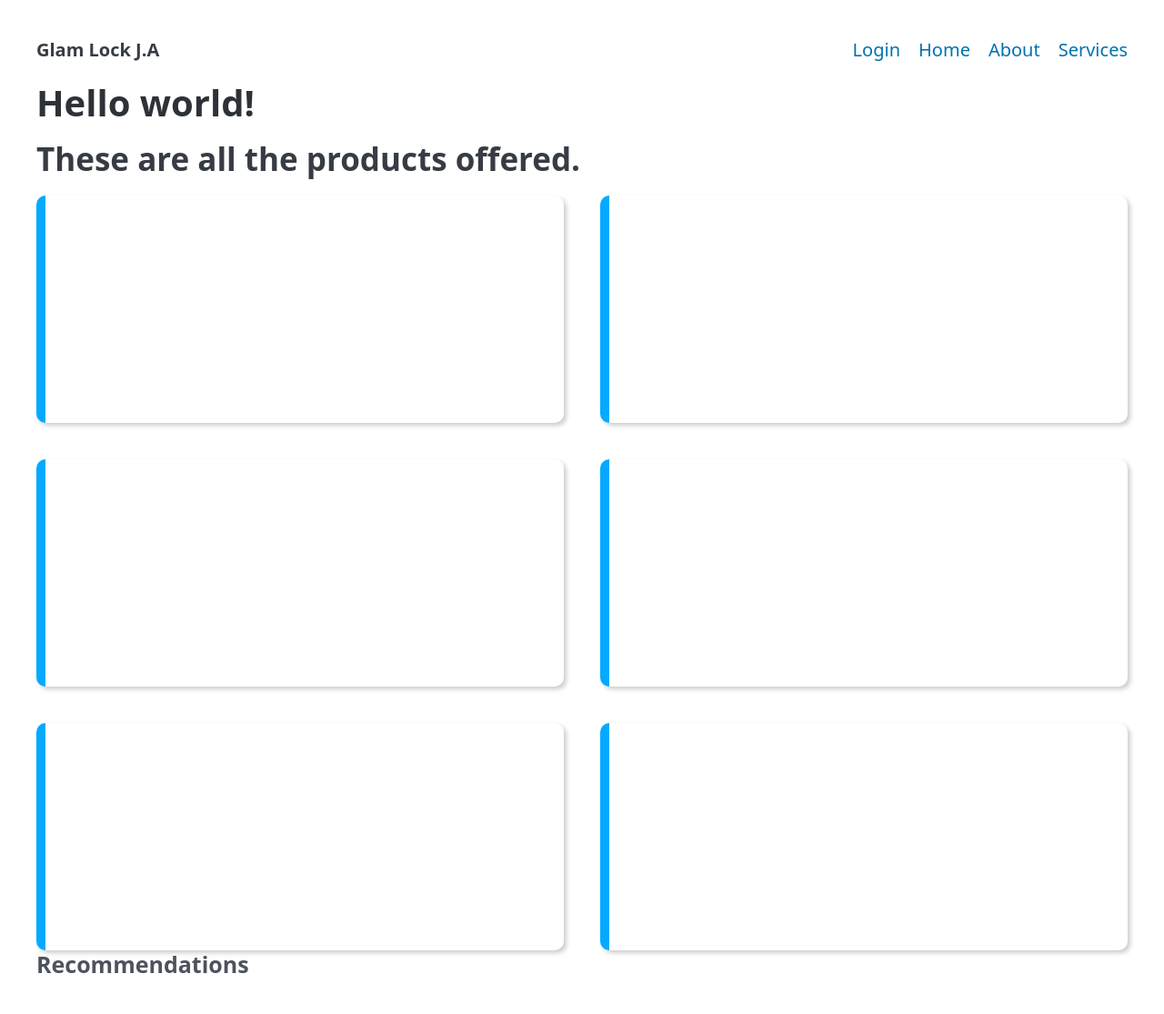
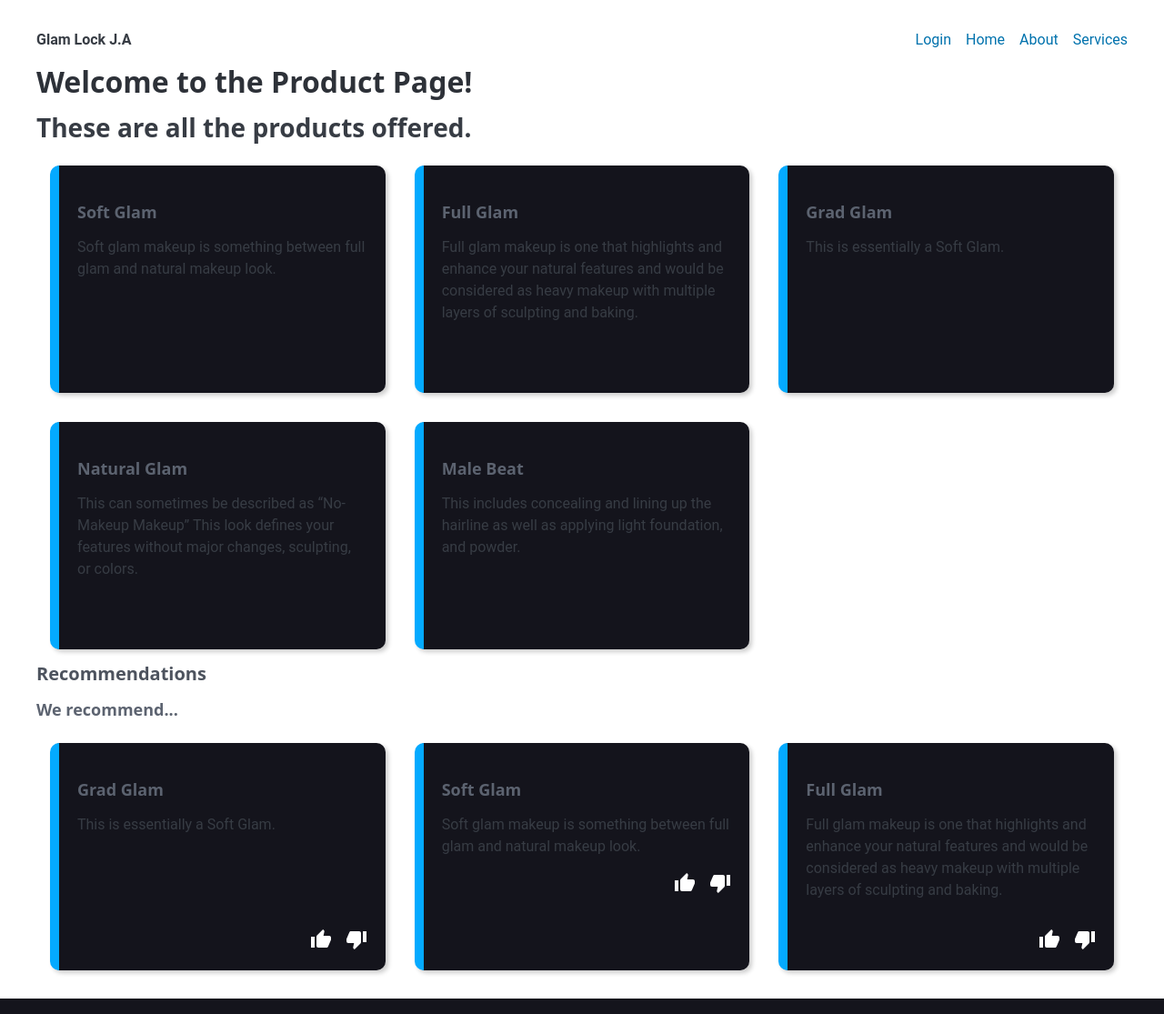
Before and after one commit to rylimitless/group4-2140, a Flask app: template templates/product.html in a window 1280 px wide. Shown: the whole page at 91% size. Run offline with Flask 3, Linux system fonts and the light colour scheme; the template is opened without the code that fills it, so the values that code supplies are empty; some libraries are stand-ins or nearby versions.

Commit message:
added icons and fleshed out each product card

```diff
--- a/product_style/p_style.css
+++ b/product_style/p_style.css
@@ -1,5 +1,13 @@
 :root{
     --product: #04aaff;
+    --p_bg: #14141c;
+}
+
+*{
+    margin: 0;
+    padding: 0;
+    font-size: 16px;
+    font-family: 'Roboto', 'Segoe UI', Tahoma, Geneva, Verdana, sans-serif;
 }
 
 body{
@@ -7,15 +15,17 @@ body{
 }
 
 .products{
+    padding: 10px;
+    margin: 5px;
     display: grid;
-    grid-template-columns: repeat(2, 1fr);
+    grid-template-columns: repeat(3, 1fr);
     grid-auto-rows: 250px;
     gap: 2rem;
     grid-row: 1/3;
 }
 
 .product{
-    background-color: white;
+    background-color: var(--p_bg);
     padding-top: 40px;
     padding-left: 20px;
     padding-right: 20px;
@@ -38,3 +48,17 @@ body{
     flex-direction: column;
     color: #87817c;
 }
+
+.product .icons{
+    display: flex;
+    align-items: center;
+    justify-content: flex-end;
+    gap: 15px;
+    cursor: pointer;
+    filter: invert(1);
+}
+
+.product_icon{
+    height: 1.5rem;
+    width: 1.5rem;
+}
--- a/templates/product.html
+++ b/templates/product.html
@@ -24,87 +24,140 @@
                 <li><a href="#">Services</a></li>
             </ul>
           </nav>
-      <h1>Hello world!</h1>
+      <h1>Welcome to the Product Page!</h1>
       <h2> These are all the products offered.</h2>
 
       <div class="products">
 
         <div class="product" id="p_1">
-            <img src="" alt="">
             <div class="product-content">
               <div class="product_title">
-                <h5></h5>
+                <h5>Soft Glam</h5>
               </div>
               <div class="product_description">
-                <p></p>
+                <p>
+                    Soft glam makeup is something between full glam and natural makeup look.
+                </p>
               </div>
             </div>
           </div>
 
           <div class="product" id="p_2">
-            <img src="" alt="">
             <div class="product-content">
               <div class="product_title">
-                <h5></h5>
+                <h5>Full Glam</h5>
               </div>
               <div class="product_description">
-                <p></p>
+                <p>
+                    Full glam makeup is one that highlights and enhance your natural features and would be considered as heavy makeup with multiple layers of sculpting and baking.
+                </p>
               </div>
             </div>
           </div>
 
           <div class="product" id="p_3">
-            <img src="" alt="">
             <div class="product-content">
               <div class="product_title">
-                <h5></h5>
+                <h5>Grad Glam</h5>
               </div>
               <div class="product_description">
-                <p></p>
+                <p>
+                    This is essentially a Soft Glam.
+                </p>
               </div>
             </div>
           </div>
 
           <div class="product" id="p_4">
-            <img src="" alt="">
             <div class="product-content">
               <div class="product_title">
-                <h5></h5>
+                <h5>Natural Glam</h5>
               </div>
               <div class="product_description">
-                <p></p>
+                <p>
+                    This can sometimes be described as “No-Makeup Makeup” This look defines your features without major changes, sculpting, or colors.
               </div>
             </div>
           </div>
 
           <div class="product" id="p_5">
-            <img src="" alt="">
             <div class="product-content">
               <div class="product_title">
-                <h5></h5>
+                <h5>Male Beat</h5>
               </div>
               <div class="product_description">
-                <p></p>
+                <p>
+                    This includes concealing and lining up the hairline as well as applying light foundation, and powder.
+                </p>
               </div>
             </div>
           </div>
 
-          <div class="product" id="p_6">
-            <img src="" alt="">
-            <div class="product-content">
-              <div class="product_title">
-                <h5></h5>
-              </div>
-              <div class="product_description">
-                <p></p>
-              </div>
-            </div>
-          </div>
       </div>
 
 
       <h4>Recommendations</h4>
-      <div class="recommendations_box"></div>
+      <div class="recommendations_box">
+        <h5>We recommend...</h5>
+        <div class="products">
+
+            <div class="product" id="pr_1">
+                <div class="product-content">
+                    <div class="product_title">
+                      <h5>Grad Glam</h5>
+                    </div>
+                    <div class="product_description">
+                      <p>
+                          This is essentially a Soft Glam.
+                      </p>
+                    </div>
+                  </div>
+                <div class="icons">
+                    <img class="product_icon" src="/icons/thumb-up.svg">
+                    <img class="product_icon" src="/icons/thumb-down.svg">
+                </div>
+            </div>
+
+            <div class="product" id="pr_2">
+                <div class="product-content">
+                    <div class="product-content">
+                        <div class="product_title">
+                          <h5>Soft Glam</h5>
+                        </div>
+                        <div class="product_description">
+                          <p>
+                              Soft glam makeup is something between full glam and natural makeup look.
+                          </p>
+                        </div>
+                      </div>
+                    <div class="icons">
+                        <img class="product_icon" src="/icons/thumb-up.svg">
+                        <img class="product_icon" src="/icons/thumb-down.svg">
+                    </div>
+              </div>
+
+        </div>
+
+        <div class="product" id="pr_3">
+            <div class="product-content">
+                <div class="product-content">
+                    <div class="product_title">
+                      <h5>Full Glam</h5>
+                    </div>
+                    <div class="product_description">
+                      <p>
+                          Full glam makeup is one that highlights and enhance your natural features and would be considered as heavy makeup with multiple layers of sculpting and baking.
+                      </p>
+                    </div>
+                  </div>
+            </div>
+            <div class="icons">
+                <img class="product_icon" src="/icons/thumb-up.svg">
+                <img class="product_icon" src="/icons/thumb-down.svg">
+            </div>
+          </div>
+
+      </div>
     </main>
     </div>
   </body>
```
Also changed, not shown: icons/thumb-down.svg (added), icons/thumb-up.svg (added).
